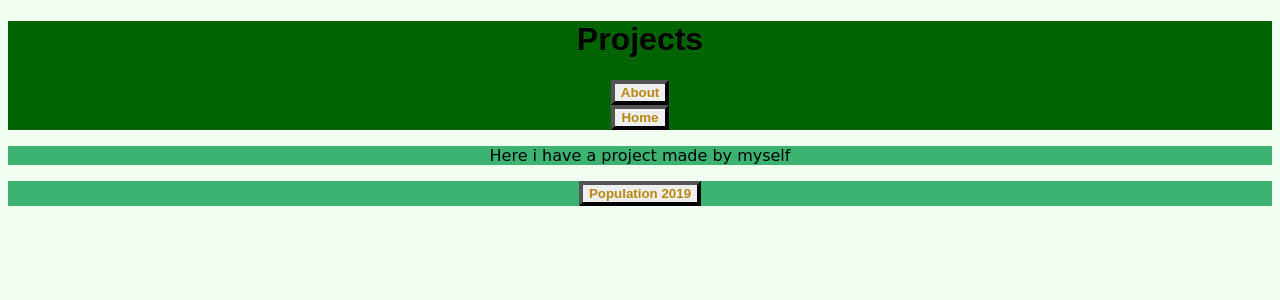
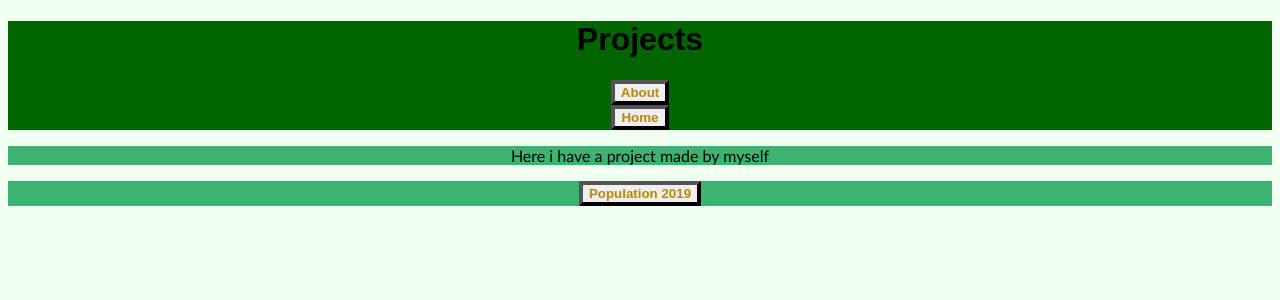
Before and after one commit to Beefy-py/myFirstWebsite, a Flask app: page /projects in a window 1280 px wide. Shown: the top 300 px of the page. Run offline with Flask 2, Linux system fonts and the light colour scheme.

Commit message:
changestofonts

```diff
--- a/static/css/main.css
+++ b/static/css/main.css
@@ -20,7 +20,7 @@ html, body{
 
 .container0{
     background-color: mediumseagreen;
-    font-family:Snell Roundhand, cursive;
+    font-family:Futura, "Trebuchet MS", Arial, sans-serif;
     text-align: center;
 }
 
```
